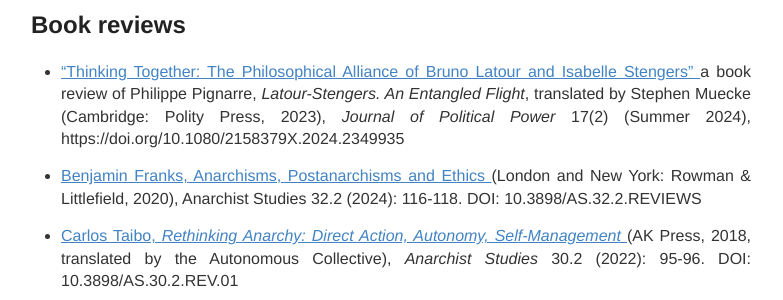
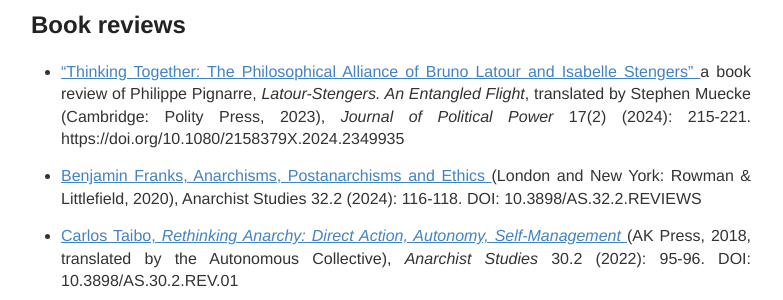
Before and after one commit to IJanicka/IJanicka.github.io, a Jekyll site: the page built from publications.md, in a window 1280 px wide and 900 px high, scrolled down 5711 px. Shown: the part 152-452 px from the top of the window, without its empty margins (249-1032 px from the left). Built offline with Jekyll 4.4.1, drawn with Linux system fonts in a browser that asks for light colours.

Commit message:
Update publications.md

```diff
--- a/publications.md
+++ b/publications.md
@@ -98,7 +98,7 @@
 
  <h2>Book reviews</h2>
 
-* <a href="https://www.tandfonline.com/doi/full/10.1080/2158379X.2024.2349935" target="blank"> “Thinking Together: The Philosophical Alliance of Bruno Latour and Isabelle Stengers” <a/> a book review of Philippe Pignarre, *Latour-Stengers. An Entangled Flight*, translated by Stephen Muecke (Cambridge: Polity Press, 2023), *Journal of Political Power* 17(2) (Summer 2024), https://doi.org/10.1080/2158379X.2024.2349935<br>
+* <a href="https://www.tandfonline.com/doi/full/10.1080/2158379X.2024.2349935" target="blank"> “Thinking Together: The Philosophical Alliance of Bruno Latour and Isabelle Stengers” <a/> a book review of Philippe Pignarre, *Latour-Stengers. An Entangled Flight*, translated by Stephen Muecke (Cambridge: Polity Press, 2023), *Journal of Political Power* 17(2) (2024): 215-221. https://doi.org/10.1080/2158379X.2024.2349935<br>
 
 * <a href="../articles/Janicka_Review of B. Franks_Anarchist Studies 32.2_2024.pdf" target="_blank">Benjamin Franks, Anarchisms, Postanarchisms and Ethics </a> (London and New York: Rowman & Littlefield, 2020), Anarchist Studies 32.2 (2024): 116-118. DOI: 10.3898/AS.32.2.REVIEWS <br>
 
```
